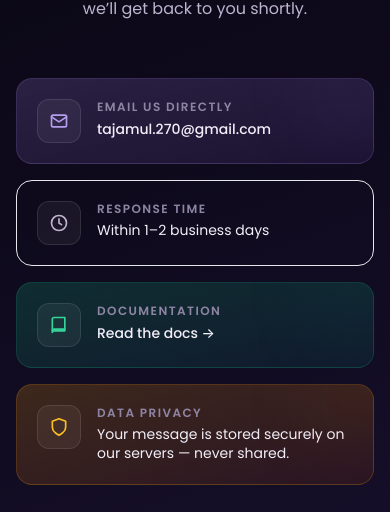
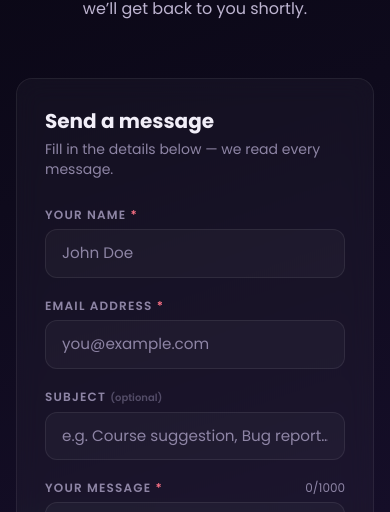
Before and after one commit to TAJAMUL11/Learntopia, a React (Vite) app: page /contact in a window 390 px wide. Shown: the part 332-844 px from the top of the page. Built offline with nearby package versions, Linux system fonts and the light colour scheme; no server answers.

Commit message:
feat(contact): reorder form above info cards on mobile and add action-oriented email link

```diff
--- a/src/pages/Contact.jsx
+++ b/src/pages/Contact.jsx
@@ -8,8 +8,8 @@ import Icon from "../Components/ui/Icon";
 const CONTACT_CARDS = [
   {
     icon: "mail",
-    label: "Email us directly",
-    value: "tajamul.270@gmail.com",
+    label: "Direct Email",
+    value: "Send us an email →",
     href: "mailto:tajamul.270@gmail.com",
     color: "from-violet-500/20 to-violet-600/10 border-violet-500/20",
     iconColor: "text-violet-400",
@@ -128,8 +128,8 @@ const Contact = () => {
       {/* ── Main grid ── */}
       <div className="mx-auto mt-14 grid max-w-6xl gap-8 lg:grid-cols-[1fr_1.5fr]">
 
-        {/* ── Left: info sidebar ── */}
-        <div className="flex flex-col gap-4">
+        {/* ── Info sidebar (second on mobile, first/left on lg+) ── */}
+        <div className="order-2 lg:order-1 flex flex-col gap-4">
           {CONTACT_CARDS.map((card) => (
             <div
               key={card.label}
@@ -167,8 +167,8 @@ const Contact = () => {
           ))}
         </div>
 
-        {/* ── Right: form ── */}
-        <div className="relative overflow-hidden rounded-2xl border border-white/[0.07] bg-white/[0.03] p-7 backdrop-blur-md md:p-9">
+        {/* ── Contact form (first on mobile, second/right on lg+) ── */}
+        <div className="order-1 lg:order-2 relative overflow-hidden rounded-2xl border border-white/[0.07] bg-white/[0.03] p-7 backdrop-blur-md md:p-9">
           {/* Ambient glows */}
           <div className="pointer-events-none absolute -right-20 -top-20 h-64 w-64 rounded-full bg-violet-600/8 blur-3xl" />
           <div className="pointer-events-none absolute -bottom-20 -left-20 h-64 w-64 rounded-full bg-sky-600/6 blur-3xl" />
```
